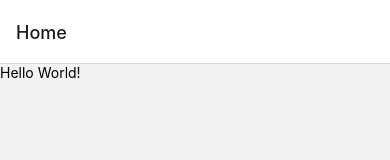
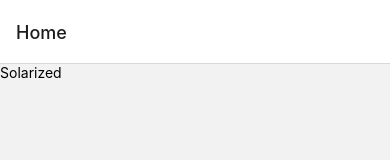
Before and after one commit to TomBirbeck/learningnative, a React Native app: screen /Home in a window 390 px wide. Shown: the top 160 px of the page. Built offline with nearby package versions, Linux system fonts and the light colour scheme.

Commit message:
set colour palette to be rendered using route.params

```diff
--- a/screens/ColourPalette.js
+++ b/screens/ColourPalette.js
@@ -2,35 +2,18 @@ import React from "react";
 import { FlatList, Text, StyleSheet} from 'react-native'
 import ColourBox from "../components/ColourBox";
 
-const COLORS = [
-    { colorName: 'Base03', hexCode: '#002b36' },
-    { colorName: 'Base02', hexCode: '#073642' },
-    { colorName: 'Base01', hexCode: '#586e75' },
-    { colorName: 'Base00', hexCode: '#657b83' },
-    { colorName: 'Base0', hexCode: '#839496' },
-    { colorName: 'Base1', hexCode: '#93a1a1' },
-    { colorName: 'Base2', hexCode: '#eee8d5' },
-    { colorName: 'Base3', hexCode: '#fdf6e3' },
-    { colorName: 'Yellow', hexCode: '#b58900' },
-    { colorName: 'Orange', hexCode: '#cb4b16' },
-    { colorName: 'Red', hexCode: '#dc322f' },
-    { colorName: 'Magenta', hexCode: '#d33682' },
-    { colorName: 'Violet', hexCode: '#6c71c4' },
-    { colorName: 'Blue', hexCode: '#268bd2' },
-    { colorName: 'Cyan', hexCode: '#2aa198' },
-    { colorName: 'Green', hexCode: '#859900' },
-  ];
 
-const ColourPalette = () => {
+const ColourPalette = ({ route }) => {
+    const {colours, paletteName} = route.params
     return (
         <FlatList
           style={styles.container}
-          data={COLORS}
+          data={colours}
           keyExtractor={(item) => item.hexCode}
           renderItem={({ item }) => (
             <ColourBox hexCode={item.hexCode} colorName={item.colorName} />
           )}
-          ListHeaderComponent={<Text style={styles.heading}>Solarized</Text>}
+          ListHeaderComponent={<Text style={styles.heading}>{paletteName}</Text>}
         />
     )
 }
--- a/screens/Home.js
+++ b/screens/Home.js
@@ -1,11 +1,33 @@
 import React from "react";
 import {View, Text, TouchableOpacity} from 'react-native'
+
+const SOLARIZED = [
+    { colorName: 'Base03', hexCode: '#002b36' },
+    { colorName: 'Base02', hexCode: '#073642' },
+    { colorName: 'Base01', hexCode: '#586e75' },
+    { colorName: 'Base00', hexCode: '#657b83' },
+    { colorName: 'Base0', hexCode: '#839496' },
+    { colorName: 'Base1', hexCode: '#93a1a1' },
+    { colorName: 'Base2', hexCode: '#eee8d5' },
+    { colorName: 'Base3', hexCode: '#fdf6e3' },
+    { colorName: 'Yellow', hexCode: '#b58900' },
+    { colorName: 'Orange', hexCode: '#cb4b16' },
+    { colorName: 'Red', hexCode: '#dc322f' },
+    { colorName: 'Magenta', hexCode: '#d33682' },
+    { colorName: 'Violet', hexCode: '#6c71c4' },
+    { colorName: 'Blue', hexCode: '#268bd2' },
+    { colorName: 'Cyan', hexCode: '#2aa198' },
+    { colorName: 'Green', hexCode: '#859900' },
+  ];
 
 const Home = ({navigation}) => {
     return (
         <View>
-            <TouchableOpacity onPress={() => {navigation.navigate('ColourPalette')}}>
-            <Text>Hello World!</Text>
+            <TouchableOpacity onPress={() => {navigation.navigate('ColourPalette', {
+                paletteName: 'Solarized',
+                colours: SOLARIZED
+            })}}>
+            <Text>Solarized</Text>
             </TouchableOpacity>
         </View>
     )
```
